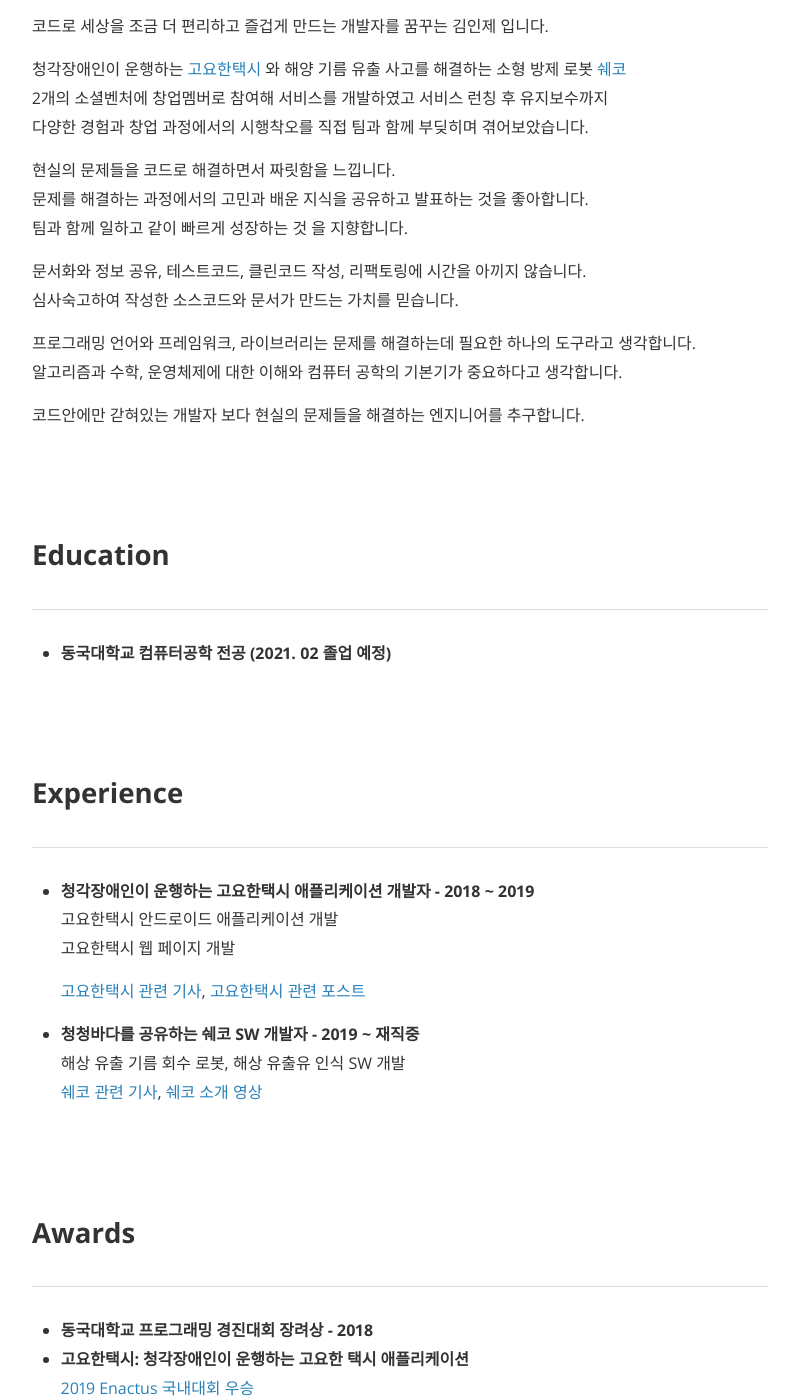
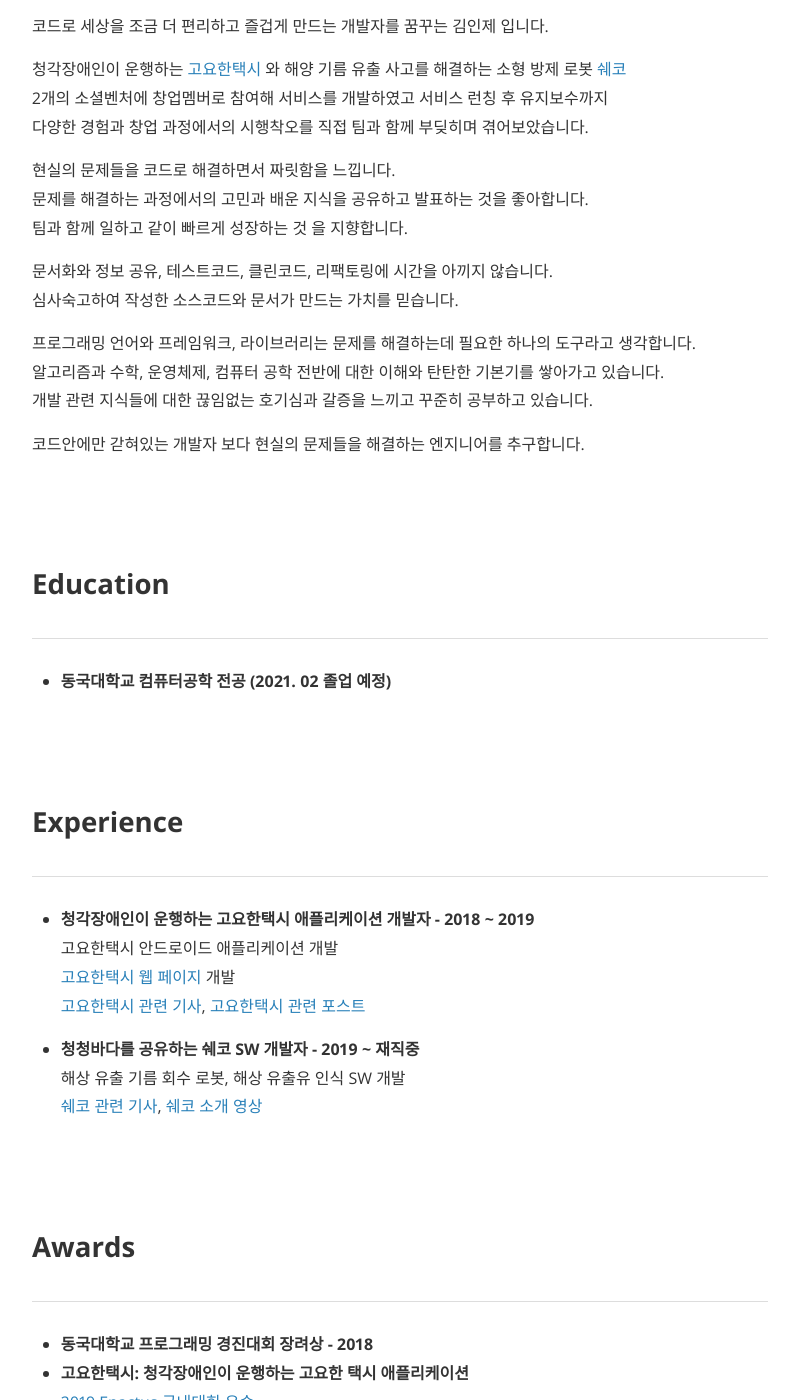
Before and after one commit to injae-kim/injae-kim.github.io, a Jekyll site: the page built from about.md, in a window 1280 px wide and 1400 px high, scrolled down 840 px. Shown: the whole window, without its empty margins (240-1039 px from the left). Built offline with Jekyll 4.4.1, drawn with Linux system fonts in a browser that asks for light colours; nearby versions of some CDN libraries; some web fonts are replaced; some of the changed text lies outside the part shown.

Commit message:
fix post

```diff
--- a/about.md
+++ b/about.md
@@ -24,11 +24,11 @@
 문제를 해결하는 과정에서의 고민과 배운 지식을 공유하고 발표하는 것을 좋아합니다.<br/>
 팀과 함께 일하고 같이 빠르게 성장하는 것 을 지향합니다.
 
-문서화와 정보 공유, 테스트코드, 클린코드 작성, 리팩토링에 시간을 아끼지 않습니다.<br/>
+문서화와 정보 공유, 테스트코드, 클린코드, 리팩토링에 시간을 아끼지 않습니다.<br/>
 심사숙고하여 작성한 소스코드와 문서가 만드는 가치를 믿습니다.
 
 프로그래밍 언어와 프레임워크, 라이브러리는 문제를 해결하는데 필요한 하나의 도구라고 생각합니다.<br/>
-알고리즘과 수학, 운영체제에 대한 이해와 컴퓨터 공학의 기본기가 중요하다고 생각합니다.
+알고리즘과 수학, 운영체제, 컴퓨터 공학 전반에 대한 이해와 탄탄한 기본기를 쌓아가고 있습니다.<br/>개발 관련 지식들에 대한 끊임없는 호기심과 갈증을 느끼고 꾸준히 공부하고 있습니다.
 
 
 코드안에만 갇혀있는 개발자 보다 현실의 문제들을 해결하는 엔지니어를 추구합니다.
@@ -52,12 +52,11 @@
 ---
 
 - **청각장애인이 운행하는 고요한택시 애플리케이션 개발자 - 2018 ~ 2019**<br/>고요한택시 안드로이드 애플리케이션 개발<br/>
-  고요한택시 웹 페이지 개발<br/>
-
-  [고요한택시 관련 기사](http://news1.kr/articles/?3786791), [고요한택시 관련 포스트](https://blog.naver.com/kead1/221677118935)
+[고요한택시 웹 페이지](http://www.goyohantaxi.com/) 개발<br/>
+[고요한택시 관련 기사](http://news1.kr/articles/?3786791), [고요한택시 관련 포스트](https://blog.naver.com/kead1/221677118935)
 
 - **청청바다를 공유하는 쉐코 SW 개발자 - 2019 ~ 재직중**<br/>해상 유출 기름 회수 로봇, 해상 유출유 인식 SW 개발<br/>
-  [쉐코 관련 기사](https://www.yna.co.kr/view/AKR20190628149500065?input=1195m), [쉐코 소개 영상](https://www.youtube.com/watch?v=V6j5l5dnHDc)
+[쉐코 관련 기사](https://www.yna.co.kr/view/AKR20190628149500065?input=1195m), [쉐코 소개 영상](https://www.youtube.com/watch?v=V6j5l5dnHDc)
 
 <br/>
 
@@ -95,7 +94,7 @@
 ---
 
 - **[출원번호: 10-2019-0063063호] 해양방제장치 특허 발명 [link](https://doi.org/10.8080/1020190063063)**<br/>
-  소형 해양 방제 로봇에 대한 구조와 해양 방제 상황에서 로봇이 더 넓은 범위를 탐지하기 위한 아이디어
+  소형 해양 방제 로봇에 대한 구조와 해양 방제 상황에서 로봇이 더 넓은 범위를 탐지하는 방법
 
 - **[출원번호: 10-2019-0063075호] 해양방제장치 특허 발명 [link](https://doi.org/10.8080/1020190063075)**
 
```
